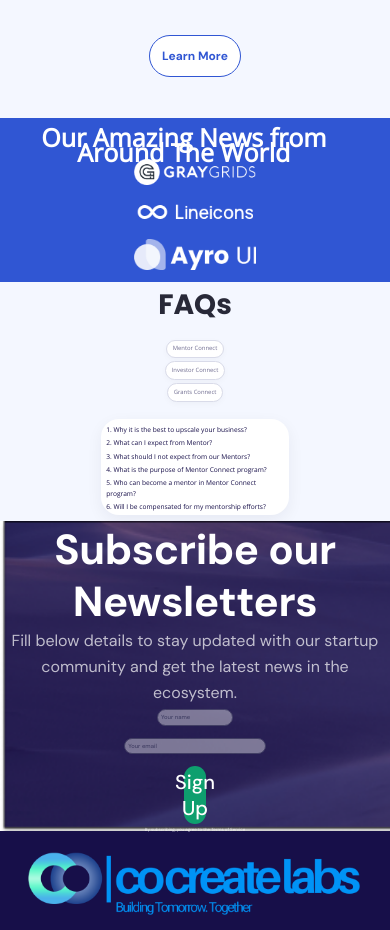
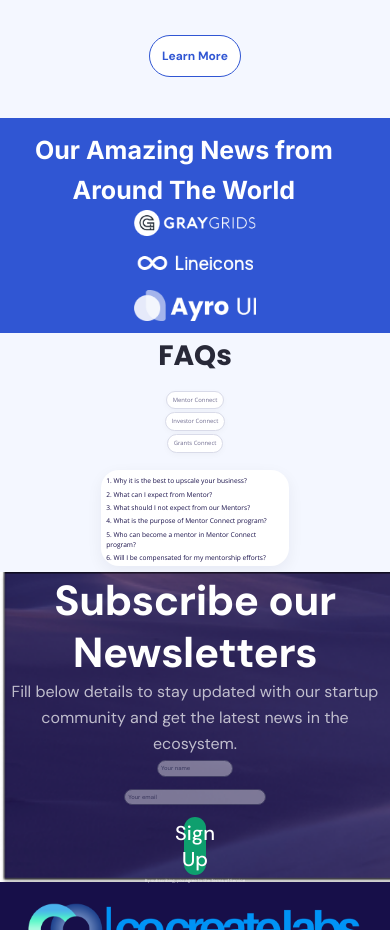
Before and after one commit to cocreatelab/cocreatelabsfrontend, a React (Create React App) app: page / in a window 390 px wide. Shown: the part 6980-7910 px from the top of the page. Built offline with nearby package versions, Linux system fonts and the light colour scheme; a web font is replaced by a local one.

Commit message:
Update bluerectangle.css

```diff
--- a/src/components/bluerectangle.css
+++ b/src/components/bluerectangle.css
@@ -65,7 +65,7 @@
     margin-left: 40px;
     }
     .blue-right-content {
-        flex-direction: column;
+        /* flex-direction: column; */
     }
     .blue-rectangle-contentchild{
         flex-direction: column;
@@ -96,3 +96,25 @@
     margin-top: 120px;
     }
     }
+
+    /* for screens smaller than 768px */
+@media (max-width: 525px) {
+    .blue-rectangle-content {
+
+}
+    .blue-left-content h2{
+        color: #FFF;
+        text-align: center;
+        font-family: Inter;
+        font-size: 25px;
+        font-style: normal;
+        font-weight: 700;
+        line-height: 40px;
+    }
+    .blue-right-content {
+        flex-direction: column;
+    }
+    .blue-rectangle-contentchild{
+        /* flex-direction: column; */
+    }
+    }
```
